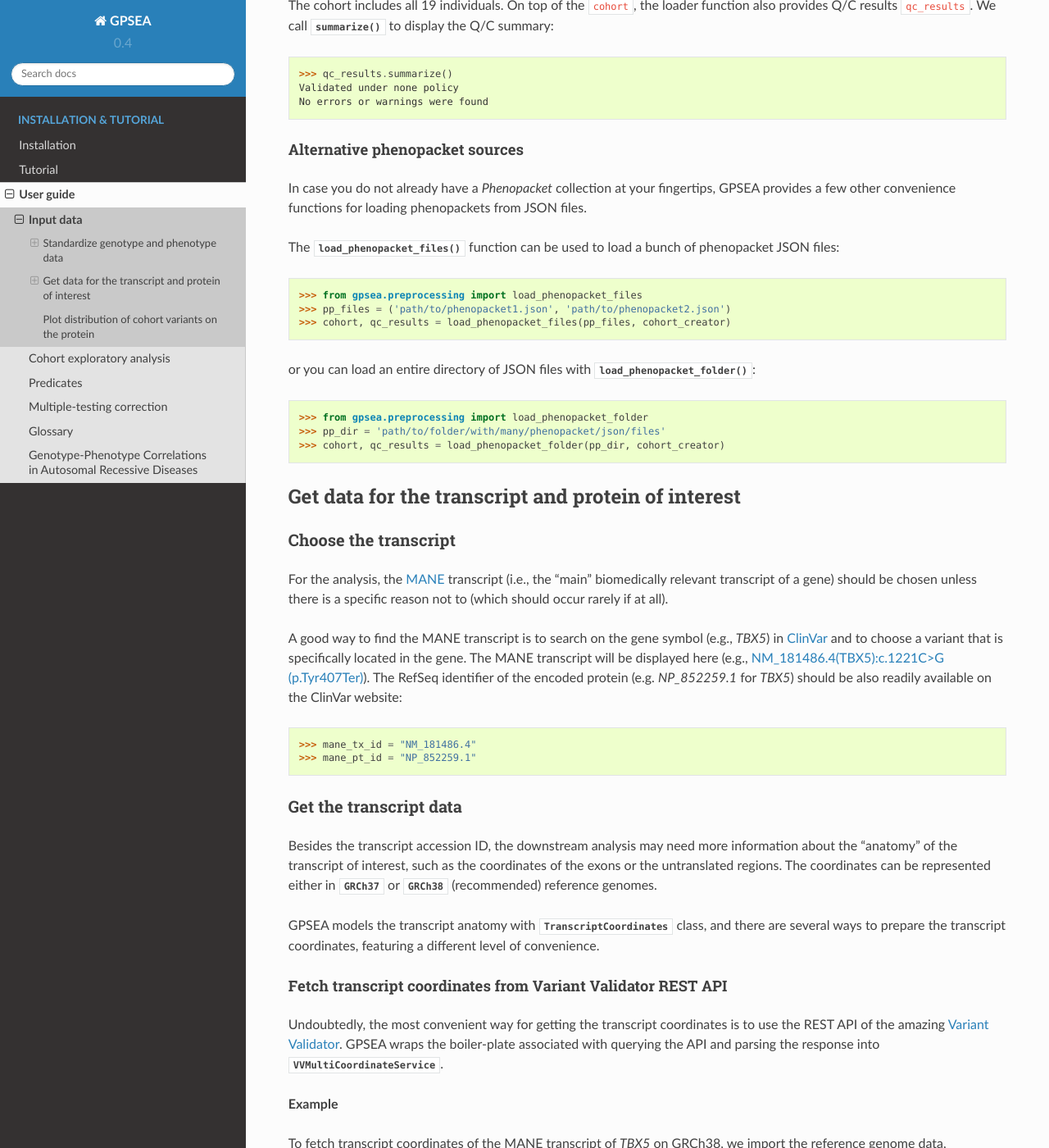
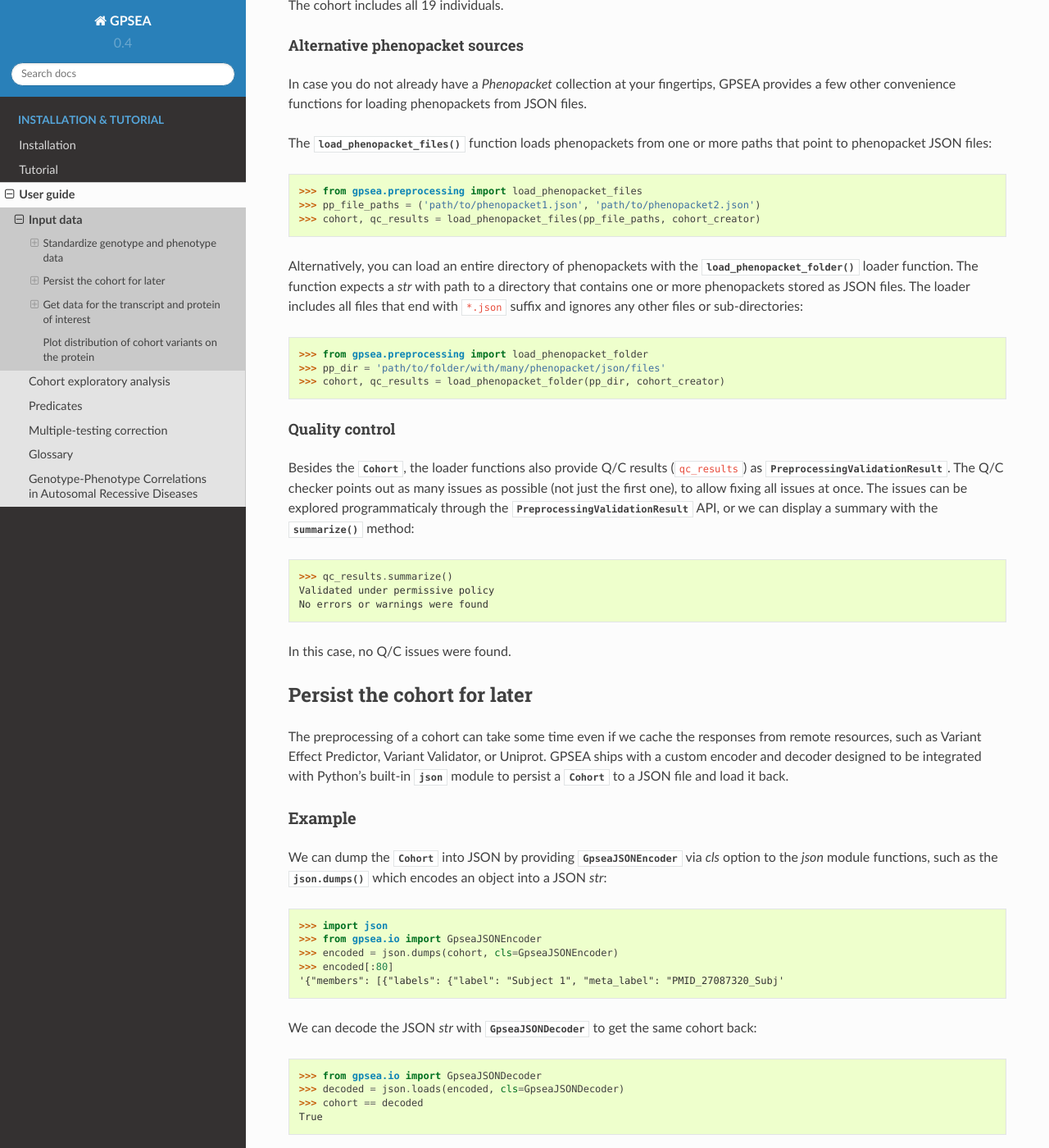
Before and after one commit to monarch-initiative/gpsea, a Sphinx documentation site: the page built from docs/user-guide/input-data.rst, in a window 1280 px wide and 1400 px high, scrolled down 1655 px. Shown: the whole window at 82% size. Built offline with Sphinx 7.4.7 and the Read the Docs theme 2.0.0, drawn with Linux system fonts in a browser that asks for light colours; pages that are not in the unit, such as notebooks, are missing from menus; some of the changed text lies outside the part shown.

Commit message:
Add sections about Q/C and cohort persistence.

```diff
--- a/docs/user-guide/input-data.rst
+++ b/docs/user-guide/input-data.rst
@@ -88,13 +88,6 @@ Individuals Processed: ...
 19
 
 The cohort includes all 19 individuals.
-On top of the ``cohort``, the loader function also provides Q/C results  ``qc_results``.
-We call :meth:`~gpsea.preprocessing.PreprocessingValidationResult.summarize`
-to display the Q/C summary:
-
->>> qc_results.summarize()  # doctest: +SKIP
-Validated under none policy
-No errors or warnings were found
 
 
 Alternative phenopacket sources
@@ -103,19 +96,78 @@ Alternative phenopacket sources
 In case you do not already have a `Phenopacket` collection at your fingertips,
 GPSEA provides a few other convenience functions for loading phenopackets from JSON files.
 
-The :func:`~gpsea.preprocessing.load_phenopacket_files` function can be used to load
-a bunch of phenopacket JSON files:
+The :func:`~gpsea.preprocessing.load_phenopacket_files` function loads
+phenopackets from one or more paths that point to phenopacket JSON files:
 
 >>> from gpsea.preprocessing import load_phenopacket_files
->>> pp_files = ('path/to/phenopacket1.json', 'path/to/phenopacket2.json')
->>> cohort, qc_results = load_phenopacket_files(pp_files, cohort_creator)  # doctest: +SKIP
+>>> pp_file_paths = ('path/to/phenopacket1.json', 'path/to/phenopacket2.json')
+>>> cohort, qc_results = load_phenopacket_files(pp_file_paths, cohort_creator)  # doctest: +SKIP
 
-or you can load an entire directory of JSON files with :func:`~gpsea.preprocessing.load_phenopacket_folder`:
+Alternatively, you can load an entire directory of phenopackets
+with the :func:`~gpsea.preprocessing.load_phenopacket_folder` loader function.
+The function expects a `str` with path to a directory that contains one or more phenopackets
+stored as JSON files. The loader includes all files that end with ``*.json`` suffix
+and ignores any other files or sub-directories:
 
 >>> from gpsea.preprocessing import load_phenopacket_folder
 >>> pp_dir = 'path/to/folder/with/many/phenopacket/json/files'
 >>> cohort, qc_results = load_phenopacket_folder(pp_dir, cohort_creator)  # doctest: +SKIP
 
+
+.. _quality-control
+
+Quality control
+^^^^^^^^^^^^^^^
+
+Besides the :class:`~gpsea.model.Cohort`, the loader functions also provide Q/C results (``qc_results``)
+as :class:`~gpsea.preprocessing.PreprocessingValidationResult`.
+The Q/C checker points out as many issues as possible (not just the first one),
+to allow fixing all issues at once.
+The issues can be explored programmaticaly
+through the :class:`~gpsea.preprocessing.PreprocessingValidationResult` API,
+or we can display a summary with the
+:meth:`~gpsea.preprocessing.PreprocessingValidationResult.summarize` method:
+
+>>> qc_results.summarize()  # doctest: +SKIP
+Validated under permissive policy
+No errors or warnings were found
+
+In this case, no Q/C issues were found.
+
+
+.. _cohort-persistence
+
+****************************
+Persist the cohort for later
+****************************
+
+The preprocessing of a cohort can take some time even if we cache the responses from remote resources,
+such as Variant Effect Predictor, Variant Validator, or Uniprot.
+GPSEA ships with a custom encoder and decoder
+designed to be integrated with Python's built-in :mod:`json` module to
+persist a :class:`~gpsea.model.Cohort` to a JSON file and load it back.
+
+
+Example
+-------
+
+We can dump the :class:`~gpsea.model.Cohort` into JSON
+by providing :class:`~gpsea.io.GpseaJSONEncoder` via `cls` option to the `json` module functions,
+such as the :func:`json.dumps` which encodes an object into a JSON `str`:
+
+>>> import json
+>>> from gpsea.io import GpseaJSONEncoder
+>>> encoded = json.dumps(cohort, cls=GpseaJSONEncoder)
+>>> encoded[:80]
+'{"members": [{"labels": {"label": "Subject 1", "meta_label": "PMID_27087320_Subj'
+
+
+We can decode the JSON `str` with :class:`~gpsea.io.GpseaJSONDecoder` to get the same cohort back:
+
+>>> from gpsea.io import GpseaJSONDecoder
+>>> decoded = json.loads(encoded, cls=GpseaJSONDecoder)
+>>> cohort == decoded
+True
 
 
 ***************************************************
```
Also changed, not shown: other parts of docs/user-guide/input-data.rst (+2 -2 lines).
